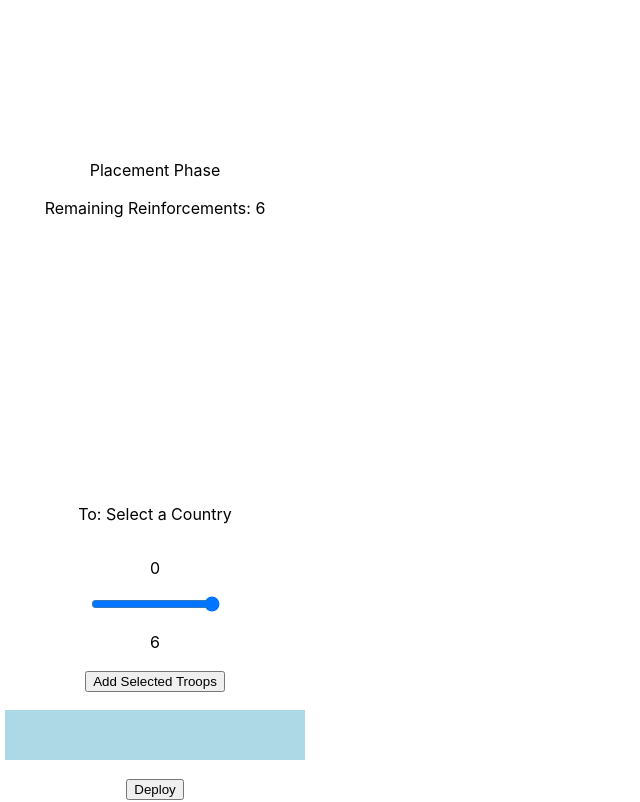
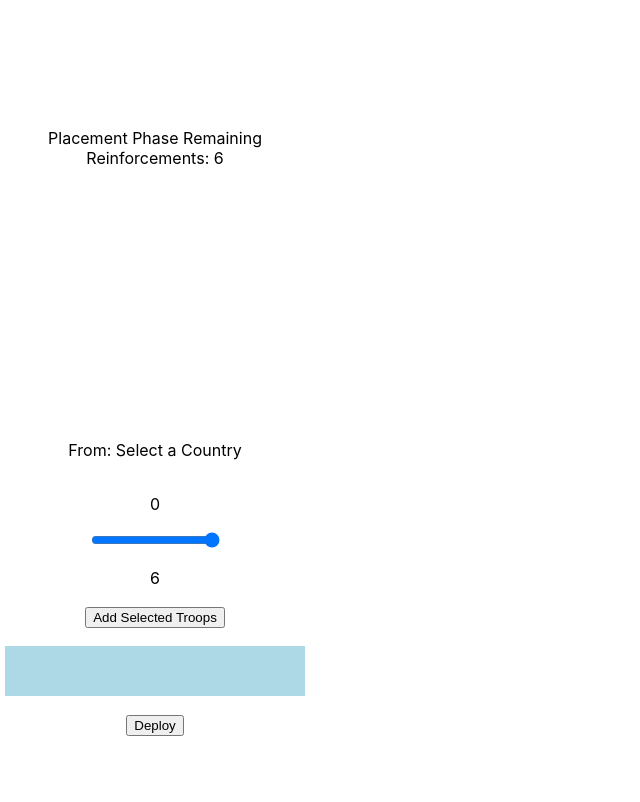
Before and after one commit to The-DeadPixel/RISKChain, a React (Create React App) app in the folder risk-chain/: page / in a window 1280 px wide. Shown: the part 1200-2002 px from the top of the page, without its empty margins (0-640 px from the left). After the commit the page ends 1938 px from the top, so only its background shows below. Built offline with nearby package versions, Linux system fonts and the light colour scheme.

Commit message:
Here are some fixes to the flow of controls

```diff
--- a/risk-chain/src/App.js
+++ b/risk-chain/src/App.js
@@ -338,7 +338,7 @@ class App extends Component {
     this.setState({ phase: (this.state.phase+1)%3 , pendingMove: [], remainingTroops: troops});
   }
   getControllTitle(){
-    return (this.state.phase === 0 ? 'Placement Phase' : ( this.state.phase ===1 ? 'Attack Phase': 'Movement Phase' ) );
+    return (this.state.phase === 0 ? 'Placement Phase\n'+'Remaining Reinforcements: '+this.state.remainingTroops : ( this.state.phase ===1 ? 'Attack Phase': 'Movement Phase' ) );
   }
   getSubmitButton(){
     return (<button onClick={(this.state.phase === 0 ? this.nextPhase : ( this.state.phase ===1 ? this.nextPhase: this.nextPhase ) )} > {(this.state.phase === 0 ? 'Deploy' : ( this.state.phase ===1 ? 'Launch Attack': 'Move Reinforcements' ) )}</button>);
@@ -379,13 +379,11 @@ class App extends Component {
     this.setState({ setToPreview: func});
   }
   getPreview() {
-    let preViewTag;
     if(this.state.phase === 0 ){
-       return (<div><p>{'Remaining Reinforcements: '+this.state.remainingTroops}</p><Preview name={this.state.from} type={'To'} register={this.registerFrom}/></div>);
-    }else{
-      preViewTag = (<div><Preview name={this.state.from} type={'From'} register={this.registerFrom} /><Preview name={this.state.to} type={'To'} register={this.registerTo} /></div>);
+       return (<Preview name={this.state.from} type={'From'} register={this.registerFrom}/>);
     }
-    return preViewTag;
+    return (<div><Preview name={this.state.from} type={'From'} register={this.registerFrom} /><Preview name={this.state.to} type={'To'} register={this.registerTo} /></div>);
+
   }
   getScrollBox() {
     let boxTag='';
```
